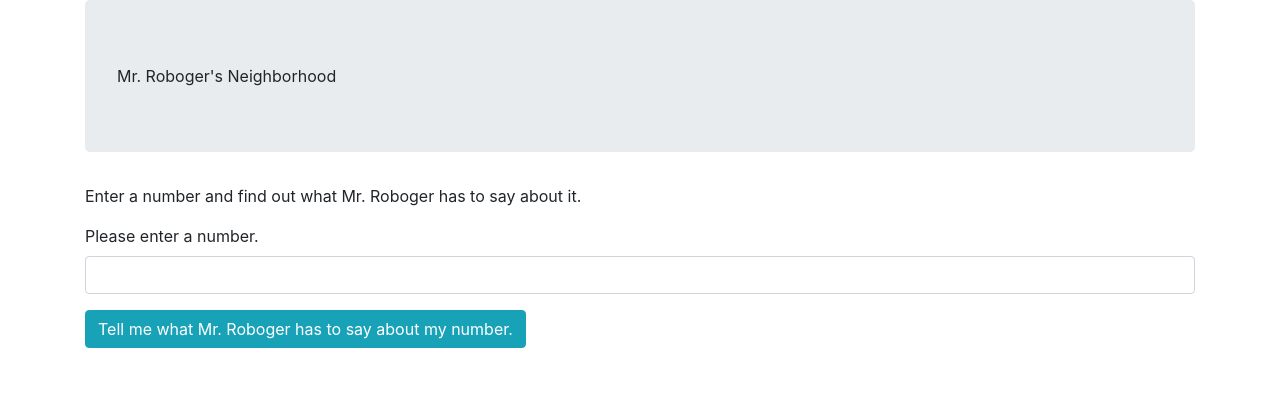
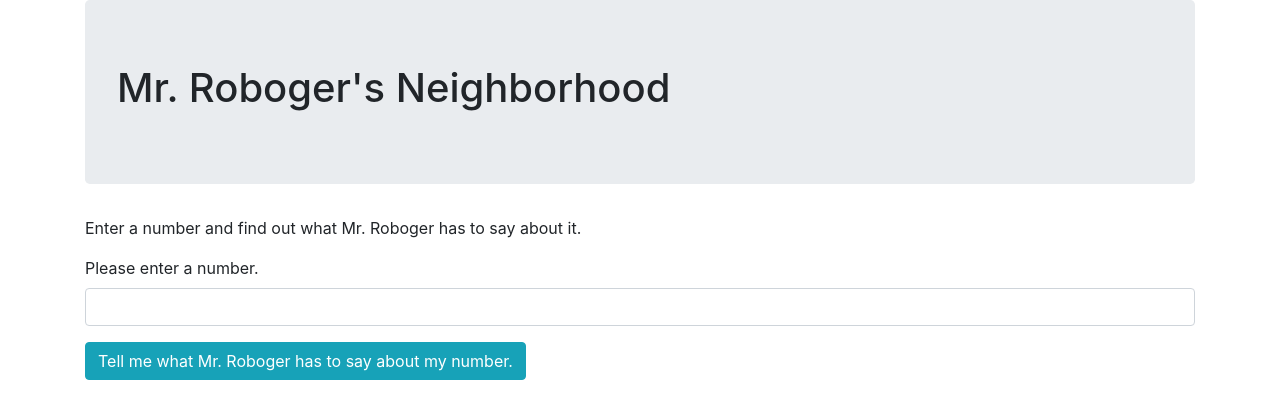
Before and after one commit to jessicarubinwilliams/mr-roboger, a plain HTML site: page index.html in a window 1280 px wide. Drawn offline with Linux system fonts and the light colour scheme.

Commit message:
Move jumbotron out of form.

```diff
--- a/index.html
+++ b/index.html
@@ -13,9 +13,10 @@
 <body>
   <div class="container">
     <form id="formOne">
+      <div class="jumbotron">
+        <h1>Mr. Roboger's Neighborhood</h1>
+      </div>
       <div class="form-group">
-        <div class="jumbotron">Mr. Roboger's Neighborhood
-        </div>
         <p>Enter a number and find out what Mr. Roboger has to say about it.</p>
         <label for="inputNumber">Please enter a number.</label>
         <input id="inputNumber" class="form-control" type="number">
```
